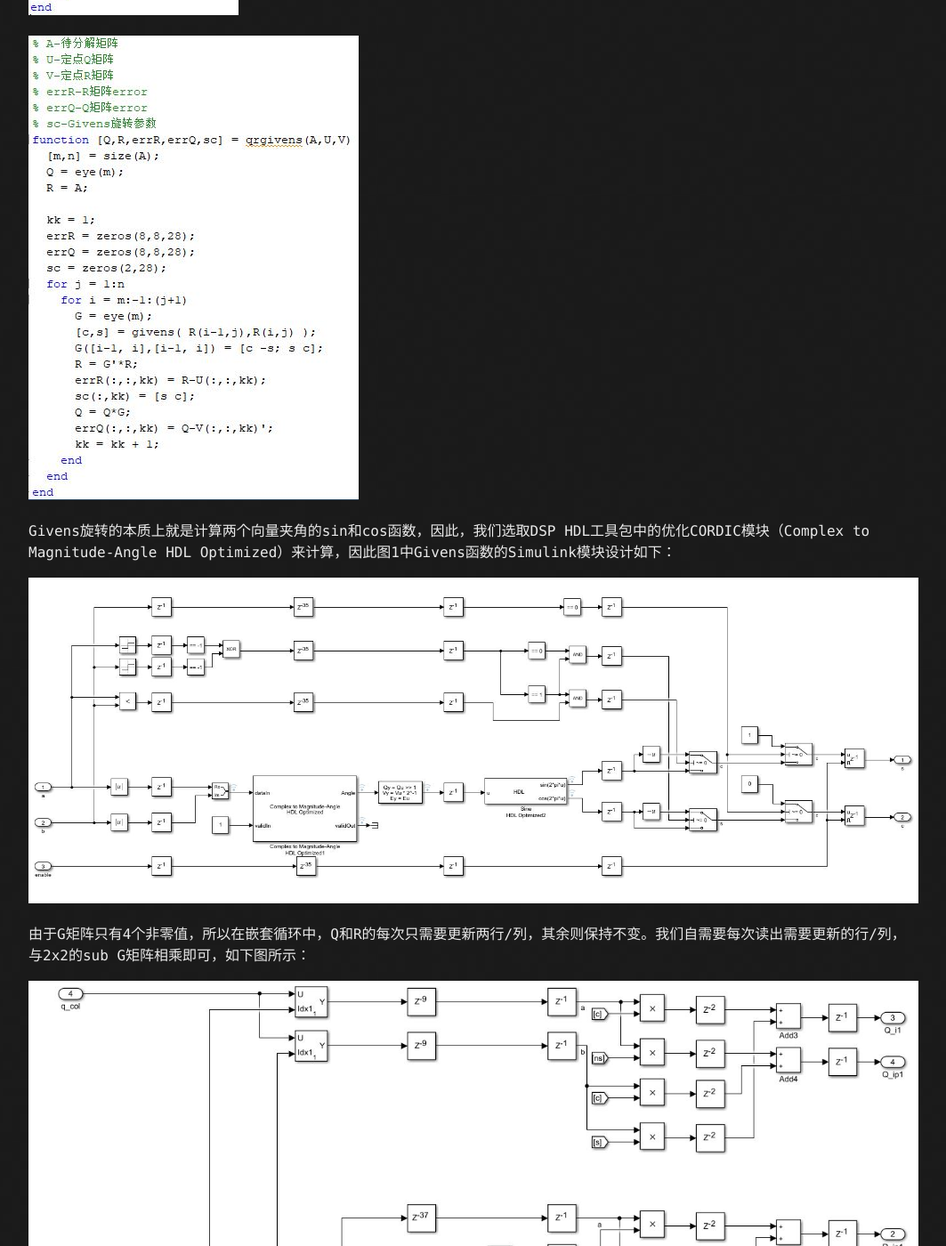
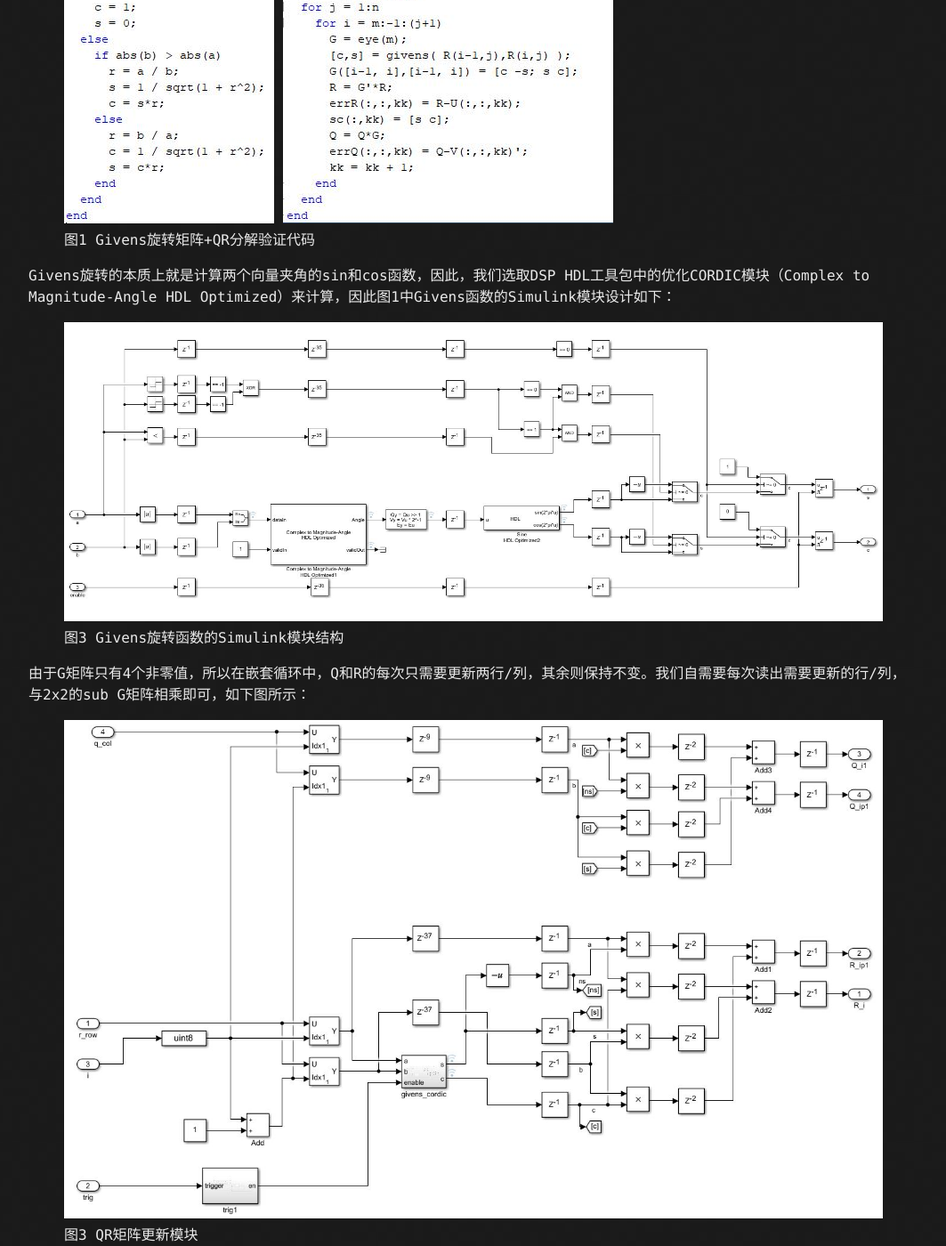
Before and after one commit to linbaiwpi/linbaiwpi.github.io, a Jekyll site: the page built from post/2018-11-04-hdlcoder-1.md, in a window 1280 px wide and 1400 px high, scrolled down 845 px. Shown: the whole window at 89% size, without its empty margins (108-1171 px from the left). Built offline with Jekyll 4.4.1, drawn with Linux system fonts in a browser that asks for light colours; the repository's description, which GitHub fills in, is left out; some of the changed text lies outside the part shown.

Commit message:
1. change name of page 2. add image caption function

```diff
--- a/_config.yml
+++ b/_config.yml
@@ -1,4 +1,4 @@
 theme: jekyll-theme-hacker
 
-title: lin.bai.wpi
+title: 老白的白
 descriptor: no description yet
--- a/post/2018-11-04-hdlcoder-1.md
+++ b/post/2018-11-04-hdlcoder-1.md
@@ -18,22 +18,33 @@ P.S. 实现8x8实矩阵是因为在我RANSAC的项目中需要固定实现8x8矩
 
 一下贴出用于验证的matlab代码
 
-![](/image/2018-11-04-hdlcoder-1/img1.jpg "图1 Givens旋转矩阵验证代码")
-
-![](/image/2018-11-04-hdlcoder-1/img2.jpg "图2 QR分解验证代码")
+<figure class="half">
+	<img src="/image/2018-11-04-hdlcoder-1/img1.jpg">
+	<img src="/image/2018-11-04-hdlcoder-1/img2.jpg">
+	<figcaption>图1 Givens旋转矩阵+QR分解验证代码</figcaption>
+</figure>
 
 Givens旋转的本质上就是计算两个向量夹角的sin和cos函数，因此，我们选取DSP HDL工具包中的优化CORDIC模块（Complex to Magnitude-Angle HDL Optimized）来计算，因此图1中Givens函数的Simulink模块设计如下：
 
-![](/image/2018-11-04-hdlcoder-1/img3.jpg "图3 Givens旋转函数的Simulink模块结构")
+<figure class="whole">
+	<img src="/image/2018-11-04-hdlcoder-1/img3.jpg">
+	<figcaption>图3 Givens旋转函数的Simulink模块结构</figcaption>
+</figure>
 
 由于G矩阵只有4个非零值，所以在嵌套循环中，Q和R的每次只需要更新两行/列，其余则保持不变。我们自需要每次读出需要更新的行/列，与2x2的sub G矩阵相乘即可，如下图所示：
 
-![](/image/2018-11-04-hdlcoder-1/img4.jpg "图4 QR矩阵更新模块")
+<figure class="whole">
+	<img src="/image/2018-11-04-hdlcoder-1/img4.jpg">
+	<figcaption>图3 QR矩阵更新模块</figcaption>
+</figure>
 
 
 至此，基于Givens的QR分解主要功能模块已经设计完成，我们进行剩下的控制模块设计。QR分解的外部接口如下：
 
-![](/image/2018-11-04-hdlcoder-1/img5.jpg "图5 QR分解模块外部信号")
+<figure class="whole">
+	<img src="/image/2018-11-04-hdlcoder-1/img5.jpg">
+	<figcaption>图4 QR分解模块外部信号</figcaption>
+</figure>
 
 U_col_?，V_col_? - Q和R分量load接口
 
@@ -51,10 +62,16 @@ FSM用来控制每一步的进行。首先FSM在idle状态，当外界将待分
 
 嵌套计数器设计没有太多好说的，直接上图：
 
-![](/image/2018-11-04-hdlcoder-1/img6.jpg "图6 嵌套计数器设计")
+<figure class="whole">
+	<img src="/image/2018-11-04-hdlcoder-1/img6.jpg">
+	<figcaption>图5 嵌套计数器设计</figcaption>
+</figure>
 
 为了设计方便，我们将Q按行分别存储在8个RAM中，R按列分别存储在8个RAM中。
 
 至此，QR分解模块已经设计完成。从性能上来看，完成一次8x8的实矩阵分解需要(1+7)*7/2=28次循环，通过logical analyzer的仿真，一共需要约1500个时钟周期。此设计的不足之处在于一些trigger的添加，比如QRdecomp/Subsystem/trig1以及与其类似的模块，这是由于对hdl coder模块功能理解不到位引起的（Enabled Delay和Unit Delay Enabled Synchronous，以后会有这两个模块的讲解）。
 
 后话：一年前我是极其抵制使用金主爸爸的HDL Coder和Vision HDL工具包的，因为学习曲线陡峭，Community太小等原因，但是习惯就会发现这个工具实在太好了，彻底摆脱了代码的编写，可以把精力放在算法本身，并且debug比起其他HLS工具方便了很多。对于初学者建立硬件思维很有益处~
+
+
+[back](./../)
```
Also changed, not shown: index.md (+1 -1 lines).
